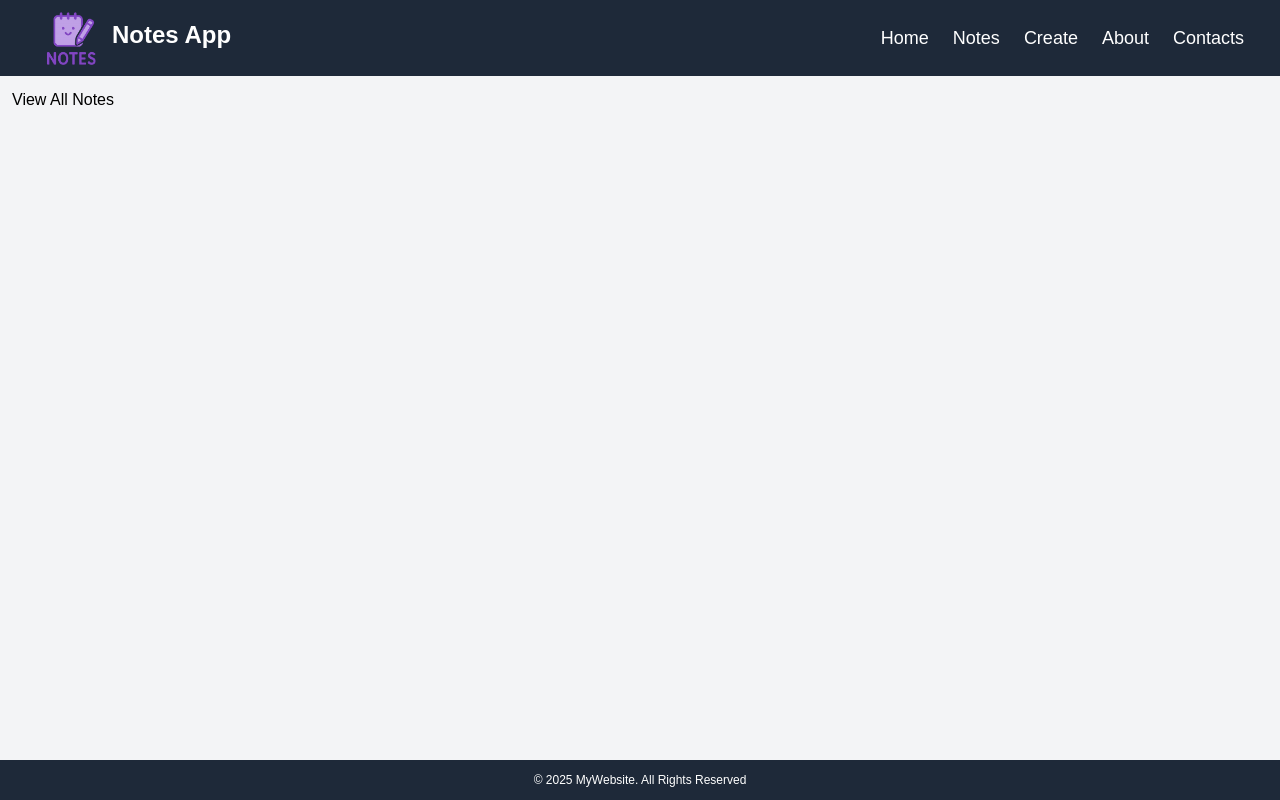
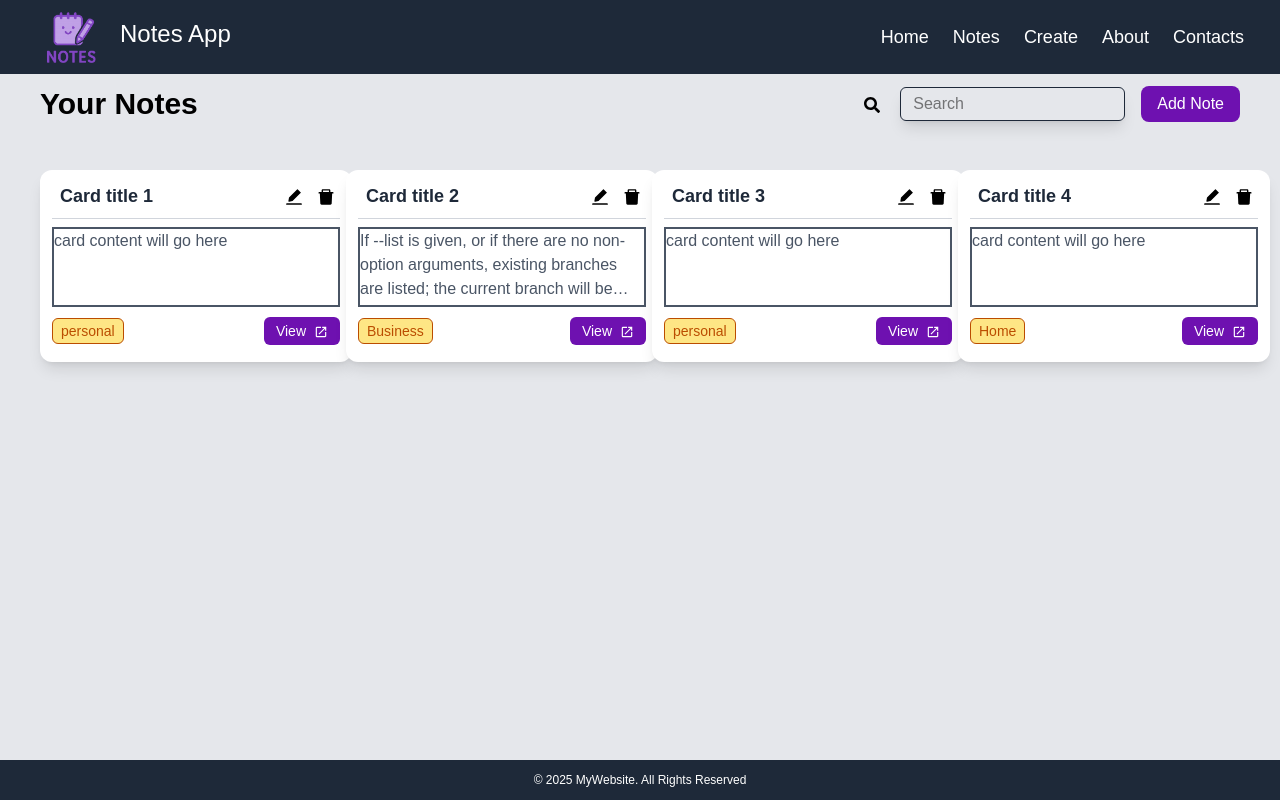
Before and after one commit to BV-SS/Next-App, a Next.js app: page /notes in a window 1280 px wide. Built offline with nearby package versions, Linux system fonts and the light colour scheme.

Commit message:
added notes list with dynamic data rendering with ts files

```diff
--- a/app/notes/page.tsx
+++ b/app/notes/page.tsx
@@ -1,8 +1,40 @@
 import React from 'react'
+
+// Components
+import NoteCard from '@/components/Card'
+
+// icons
+import { FaSearch } from 'react-icons/fa';
+import Link from 'next/link';
+
+// Data
+import notesData from '@/data/NoteData';
 
 const Notes = () => {
   return (
-    <div>View All Notes</div>
+    <>
+      <div className='px-7 flex justify-between'>
+
+        <h3 className='text-3xl font-bold'>Your Notes</h3>
+        <div >
+          <FaSearch className='inline mr-5' />
+          <input type="text" name="search" id="search" className='border border-gray-800 rounded-md p-1 pl-3 shadow-lg' placeholder='Search' autoComplete='off' />
+          <Link href="/notes/new">
+            <button className='bg-purple-800 text-white px-4 py-1.5 rounded-lg cursor-pointer ml-4 hover:bg-purple-700'>Add Note</button>
+          </Link>
+        </div>
+      </div>
+      <div className='px-7 pt-12 grid grid-cols-1 sm:grid-cols-2 md:grid-cols-3 lg:grid-cols-4 gap-6 '>
+      {
+        notesData.map((item) => (
+          <NoteCard key={item.id} item={item}/>
+        ))
+
+      }
+
+
+      </div>
+    </>
   )
 }
 
--- /dev/null
+++ b/components/Card.tsx
@@ -0,0 +1,44 @@
+import React from 'react'
+import Link from 'next/link';
+
+// icons
+import { AiFillDelete } from 'react-icons/ai';
+import { AiFillEdit } from 'react-icons/ai';
+import { MdLaunch } from "react-icons/md";
+
+// types
+import { Note } from '@/types/note';
+
+interface NoteCardProps{
+    item : Note,
+}
+
+
+const NoteCard : React.FC<NoteCardProps> = ({item}) => {
+    return (
+        <div className='h-48 w-78 shadow-lg  bg-white rounded-xl p-3 flex flex-col'>
+            <div className='flex justify-between items-center'>
+                <h3 className='text-lg font-semibold pl-2 text-gray-800'>{item.title}</h3>
+                <div>
+                    <AiFillEdit size={20} className='inline mx-2 hover:text-blue-500 cursor-pointer' />
+                    <AiFillDelete size={20} className='inline mx-1 hover:text-red-500 cursor-pointer' />
+                </div>
+            </div>
+        <hr className='border-gray-300 my-2'/>
+        <p className='text-gray-600 overflow-hidden [display:-webkit-box] [-webkit-line-clamp:3] [-webkit-box-orient:vertical] h-20 border-2'>
+{item.content}
+        </p>
+        <div className='flex items-center justify-between pt-2.5'>
+            <div className='border border-amber-700 text-amber-700 bg-amber-200 px-2 py-0.5 rounded-md text-sm'>
+                {item.tag}
+            </div>
+            <Link href="/notes/123" className='px-3 py-1 rounded-md bg-purple-800 text-white text-sm cursor-pointer hover:bg-purple-700'>
+            <button >View</button>
+            <MdLaunch className='inline ml-2'/>
+            </Link>
+        </div>
+        </div>
+    )
+}
+
+export default NoteCard
--- a/components/navbar.tsx
+++ b/components/navbar.tsx
@@ -7,8 +7,8 @@ const Navbar = () => {
   return (
     <nav className='flex flex-row items-center pl-10 gap-5 bg-gray-800 text-white text-lg p-2'>
       <Link href="/" >
-      <Image src="/Logo.png" alt="Notes app logo" height={40} width={60} priority className='w-15 h-15 cursor-pointer inline '/>
-      <span className='text-2xl font-bold pl-3'>Notes App</span>
+      <Image src="/Logo.png" alt="Notes app logo" height={40} width={60} priority className='w-15 h-11.9 cursor-pointer inline '/>
+      <span className='text-2xl  pl-5'>Notes App</span>
       </Link>
 
       <ul className='flex items-center ml-auto gap-6 pr-7'>
--- /dev/null
+++ b/data/NoteData.ts
@@ -0,0 +1,35 @@
+import { Note } from "@/types/note";
+
+const notesData: Note[] = [
+    {
+        id:1,
+        title: "Card title 1",
+        content: "card content will go here",
+        created_at: "2025-09-17",
+        tag: "personal"
+    },
+     {
+        id:2,
+        title: "Card title 2",
+        content: "If --list is given, or if there are no non-option arguments, existing branches are listed; the current branch will be highlighted in green and marked with an asterisk. Any branches checked out in linked worktrees will be highlighted in cyan and marked with a plus sign. Option -r causes the remote-tracking branches to be listed, and option -a shows both local and remote branches.",
+        created_at: "2025-09-16",
+        tag: "Business"
+    },
+    {
+        id:3,
+        title: "Card title 3",
+        content: "card content will go here",
+        created_at: "2025-09-15",
+        tag: "personal"
+    },
+    {
+        id:4,
+        title: "Card title 4",
+        content: "card content will go here",
+        created_at: "2025-09-14",
+        tag: "Home"
+    },
+
+]
+
+export default notesData;
--- a/layout/layout.tsx
+++ b/layout/layout.tsx
@@ -12,7 +12,7 @@ const MainContainer = ({ children }: { children: React.ReactNode }) => {
             {/* header */}
             <Navbar />
 
-            <main className="flex-grow p-3 flex">
+            <main className="flex-grow p-3 flex flex-col bg-gray-200">
                 {children}
             </main>
 
--- /dev/null
+++ b/types/Note.ts
@@ -0,0 +1,8 @@
+// declare the type
+export interface Note {
+    id : number,
+    title: string,
+    content: string,
+    created_at:string,
+    tag:string
+}
```
